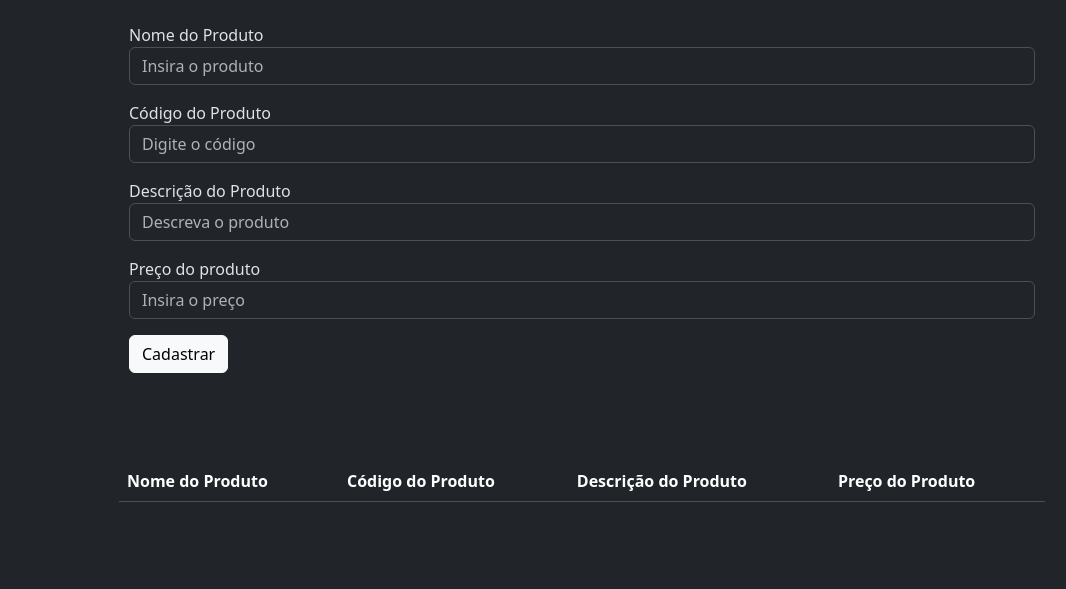
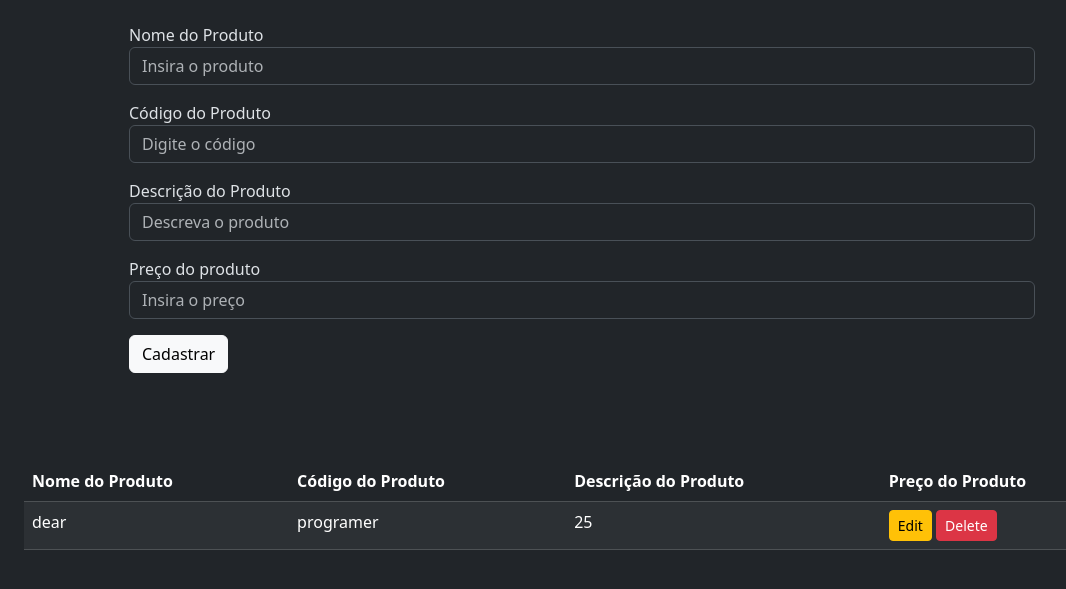
Before and after one commit to GomezXD5/Nunes-Sports, a plain HTML site: page Iniciar/Home.html in a window 1280 px wide. Shown: the part 131-720 px from the top of the page, without its empty margins (58-1124 px from the left). Drawn offline with nearby package versions, Linux system fonts and the light colour scheme.

Commit message:
corrigindo pagina home

```diff
--- a/Iniciar/Home.html
+++ b/Iniciar/Home.html
@@ -62,7 +62,7 @@
               value="Cadastrar" />
           </div>
         </form>
-        <div class="col-10 mt-5">
+        <div class="col-12 mt-5">
             <table class="table table-striped table-dark">
              <thead>
               <tr>
@@ -72,9 +72,25 @@
                 <th>Preço do Produto</th>
               </tr>
              </thead>
+             <tbody class="student-list">
+              <tr>
+                <td>dear</td>
+                <td>programer</td>
+                <td>25</td>
+                <td>
+                  <a href="" class="btn btn-warning btn-sm edit">Edit</a>
+                  <a href="" class="btn btn-danger btn-sm delete">Delete</a>
+                </td>
+              </tr>
+             </tbody>
+
+
+
+             </tbody>
         </table>
         </div>
       </div>
     </div>
+    <script src=""></script>
   </body>
 </html>
```
